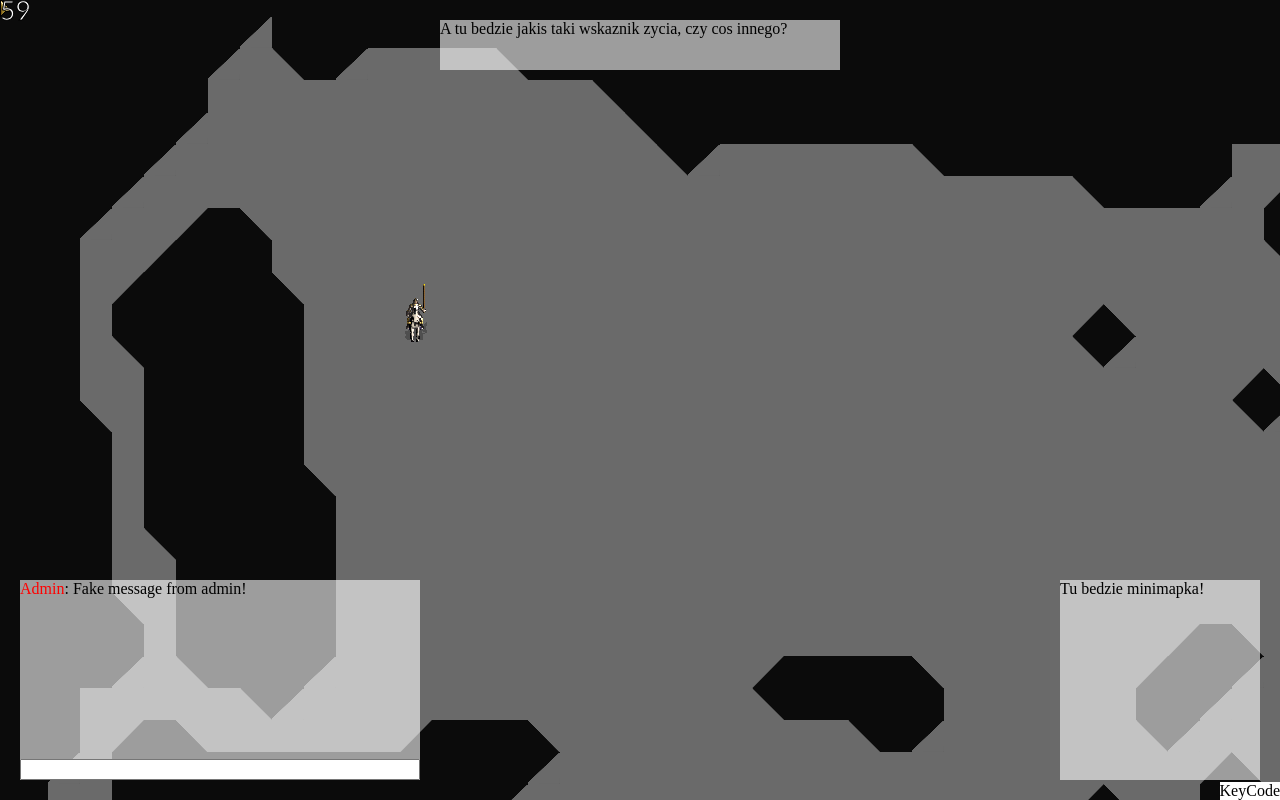
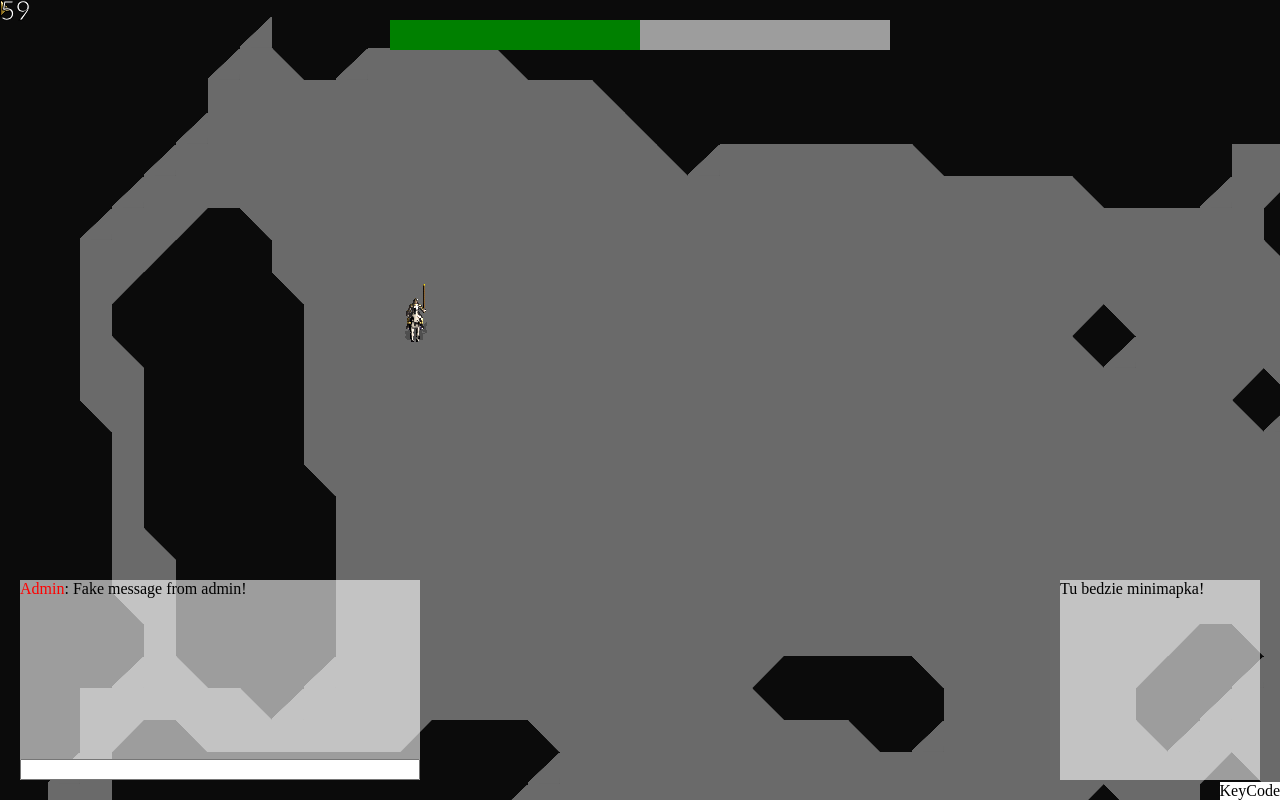
Before and after one commit to Timu5/unnamedjs, a plain HTML site: page index.html in a window 1280 px wide. Drawn offline with Linux system fonts and the light colour scheme.

Commit message:
Placeholder health bar added

```diff
--- a/index.html
+++ b/index.html
@@ -12,7 +12,7 @@
 			<div id="console"><div id="log"></div><input class="tinput" id="cinput" type="text"/></div>
 			<div id="keyInd">KeyCode</div>
 
-			<div id="healthBar">A tu bedzie jakis taki wskaznik zycia, czy cos innego?</div>
+			<div id="health"></div>
 			<div id="chat"><font color="red">Admin</font>: Fake message from admin!<input class="tinput" id="chatInput" type="text"/></div>
 			<div id="minimap">Tu bedzie minimapka!</div>
 		<!-- UI END -->
--- a/style.css
+++ b/style.css
@@ -69,9 +69,7 @@ body {
 	background: rgba(255,255,255,0.6);
 }
 
-#healthBar {
-	width: 400px;
-	height: 50px;
+#health {
 	z-index: 1;
 	position: absolute;
 	top: 20px;
@@ -79,4 +77,14 @@ body {
 	right: 0px;
 	margin: 0 auto;
 	background: rgba(255,255,255,0.6);
+	height: 30px;
+	width: 500px;
 }
+
+#health:after {
+	content: '';
+	display: block;
+	background: green;
+	width: 50%;
+	height: 100%;
+}
```
